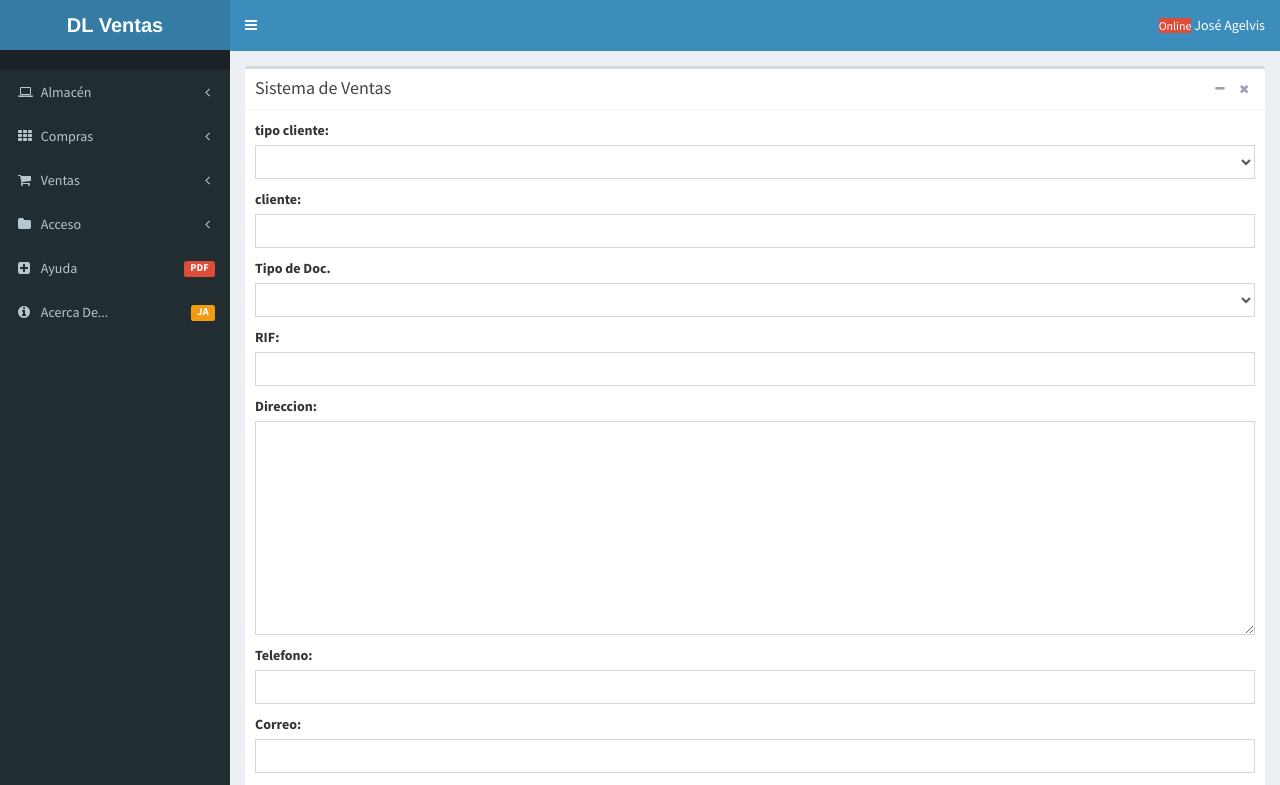
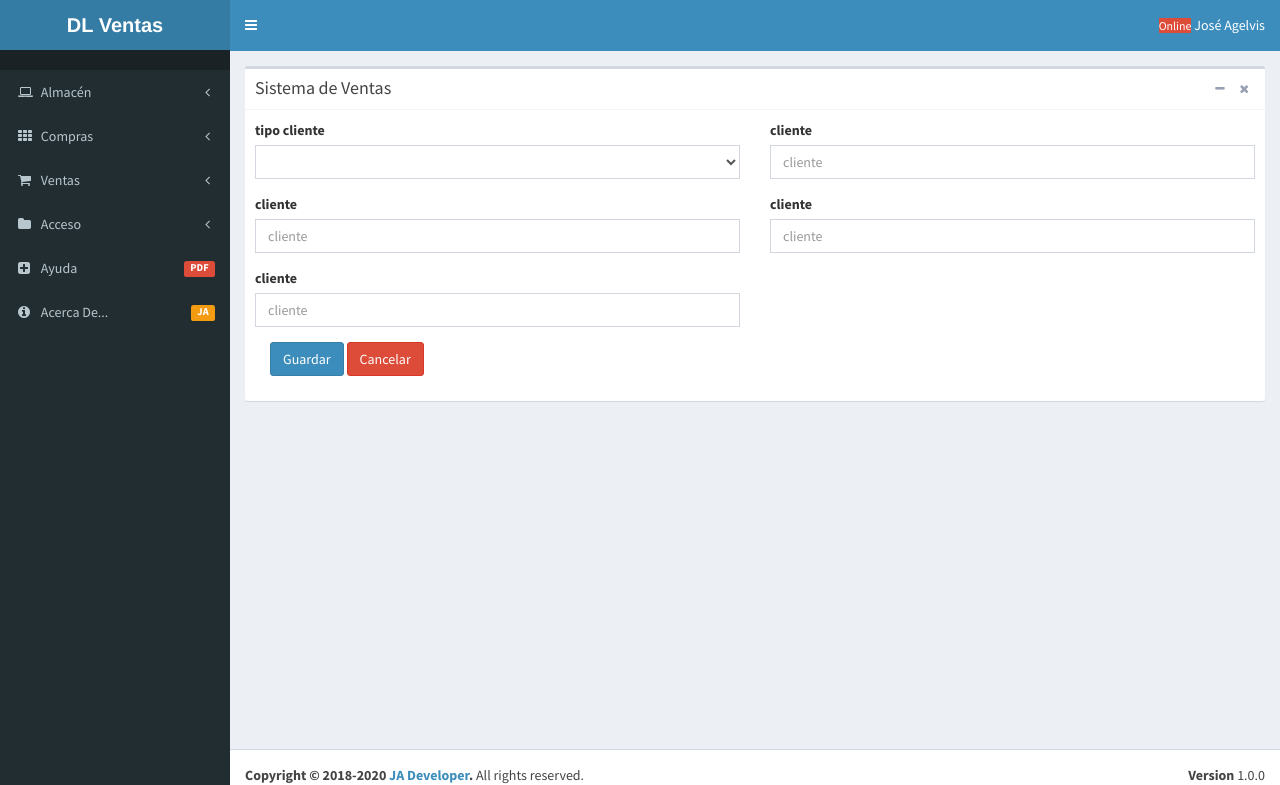
Before and after one commit to jagelvis1/SV, a Django app: a page that uses templates/persona/personaForm.html in a window 1280 px wide. Shown: the top 785 px of the page. Run offline with Django 3.2, Linux system fonts and the light colour scheme; lists and menus that the app fills with data are empty; some libraries are stand-ins or nearby versions.

Commit message:
modificacion de algunos campos de forms persona

```diff
--- a/apps/persona/forms.py
+++ b/apps/persona/forms.py
@@ -32,7 +32,7 @@ class personaForm(forms.ModelForm):
 
         widgets = {
             'tipo_cliente': forms.Select(attrs={'class':'form-control'}),
-            'nombre_cliente': forms.TextInput(attrs={'class':'form-control'}),
+            'nombre_cliente': forms.TextInput(attrs={'class':'form-control','required':'required','placeholder':'cliente','id':'nombre_cliente'}),
             'tipo_documento': forms.Select(attrs={'class':'form-control'}),
             'num_documento': forms.TextInput(attrs={'class':'form-control'}),
             'direccion': forms.Textarea(attrs={'class':'form-control'}),
--- a/templates/persona/personaForm.html
+++ b/templates/persona/personaForm.html
@@ -3,8 +3,43 @@
 {% block content %}
 <form method="POST" autocomplete="off">
     {% csrf_token %}
-    {{ form.as_p }}
-    <button type="submit" class="btn btn-primary">Guardar</button>
-    <button type="reset" class="btn btn-danger">Cancelar</button>
+    <div class="row">
+        <div class="col-lg-6 col-md-6 col-sm-6 col-xs-12">
+            <div class="form-group">
+                <label for="tipo_cliente">tipo cliente</label>
+                {{form.tipo_cliente}}
+            </div>
+        </div>
+        <div class="col-lg-6 col-md-6 col-sm-6 col-xs-12">
+            <div class="form-group">
+                <label for="tipo_cliente">cliente</label>
+                {{form.nombre_cliente}}
+            </div>
+        </div>
+        <div class="col-lg-6 col-md-6 col-sm-6 col-xs-12">
+            <div class="form-group">
+                <label for="nombre_cliente">cliente</label>
+                {{form.nombre_cliente}}
+            </div>
+        </div>
+        <div class="col-lg-6 col-md-6 col-sm-6 col-xs-12">
+            <div class="form-group">
+                <label for="nombre_cliente">cliente</label>
+                    {{form.nombre_cliente}}
+            </div>
+        </div>
+        <div class="col-lg-6 col-md-6 col-sm-6 col-xs-12">
+                <div class="form-group">
+                    <label for="nombre_cliente">cliente</label>
+                    {{form.nombre_cliente}}
+                </div>
+            </div>
+    </div>
+    <div class="col-lg-6 col-md-6 col-sm-6 col-xs-12">
+        <div class="form-group">
+            <button class="btn btn-primary" type="submit">Guardar</button>
+            <button class="btn btn-danger" type="reset">Cancelar</button>
+        </div>
+    </div>
 </form>
 {% endblock %}
```
Also changed, not shown: 1 other file.
